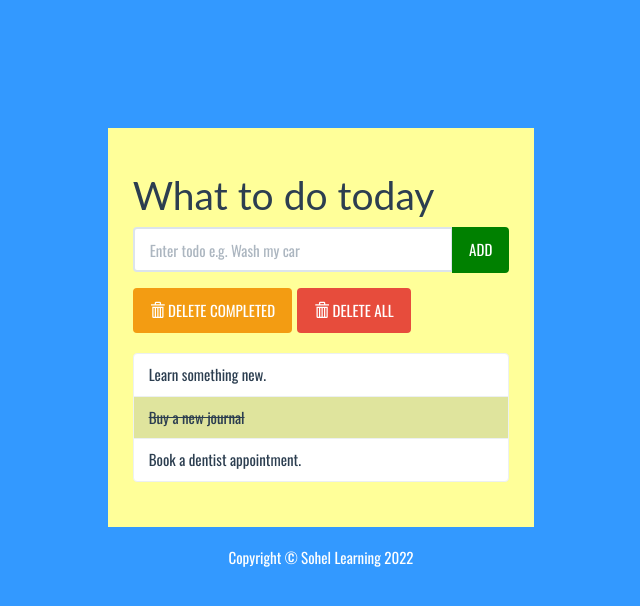
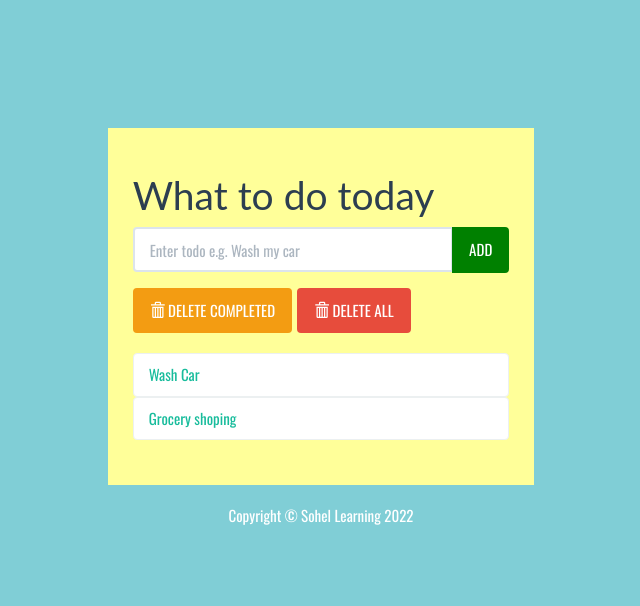
Before and after one commit to Md-Sohel-Rana-Ovi/todoapp, a Django app: page / in a window 1280 px wide. Shown: the top 606 px of the page, without its empty margins (319-959 px from the left). Run offline with Django 3.2, Linux system fonts and the light colour scheme; data comes from the database, SQL or seed files in the repository; some libraries are stand-ins or nearby versions.

Commit message:
Displaying database items

```diff
--- a/todolist/static/todolist/styles.css
+++ b/todolist/static/todolist/styles.css
@@ -1,5 +1,5 @@
 body {
-	background: #3399ff;
+	background:   #80ced6;
 	font-family: 'Oswald', 'Futura', sans-serif;
 }
 #wrapper {
--- a/todolist/templates/todolist/index.html
+++ b/todolist/templates/todolist/index.html
@@ -50,9 +50,16 @@
 					</div>
 
 					<ul class="list-group t20">
-						<li class="list-group-item">Learn something new.</li>
+						{% for todolist in todo_items %}
+						{% if todolist.completed %}
+						<li class="list-group-item todo-completed">{{todolist.text}}</li>
+						{% else %}
+						<a href="#"><li class="list-group-item">{{todolist.text}}</li></a>
+						{% endif %}
+						{% endfor%}
+						<!-- <li class="list-group-item">Learn something new.</li>
 						<li class="list-group-item todo-completed">Buy a new journal</li>
-						<li class="list-group-item">Book a dentist appointment.</li>
+						<li class="list-group-item">Book a dentist appointment.</li> -->
 					</ul>
 				</div>
 			</div>
--- a/todolist/views.py
+++ b/todolist/views.py
@@ -1,5 +1,8 @@
 from django.shortcuts import render
+from .models import Todolist
 
 # Create your views here.
 def index(request):
-    return render(request,"todolist/index.html")
+    todo_items = Todolist.objects.order_by('id')
+    context ={'todo_items':todo_items}
+    return render(request,"todolist/index.html",context)
```
